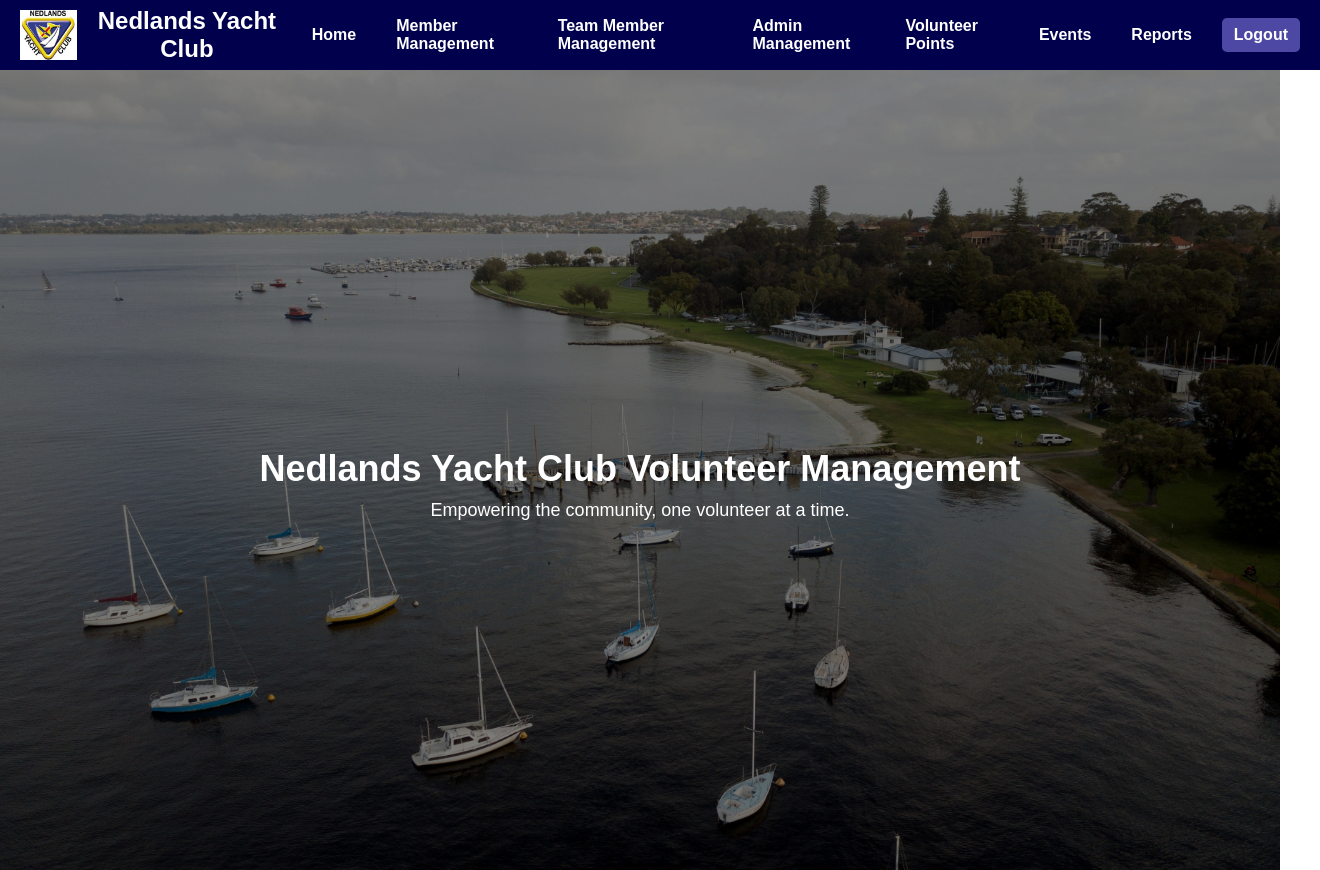
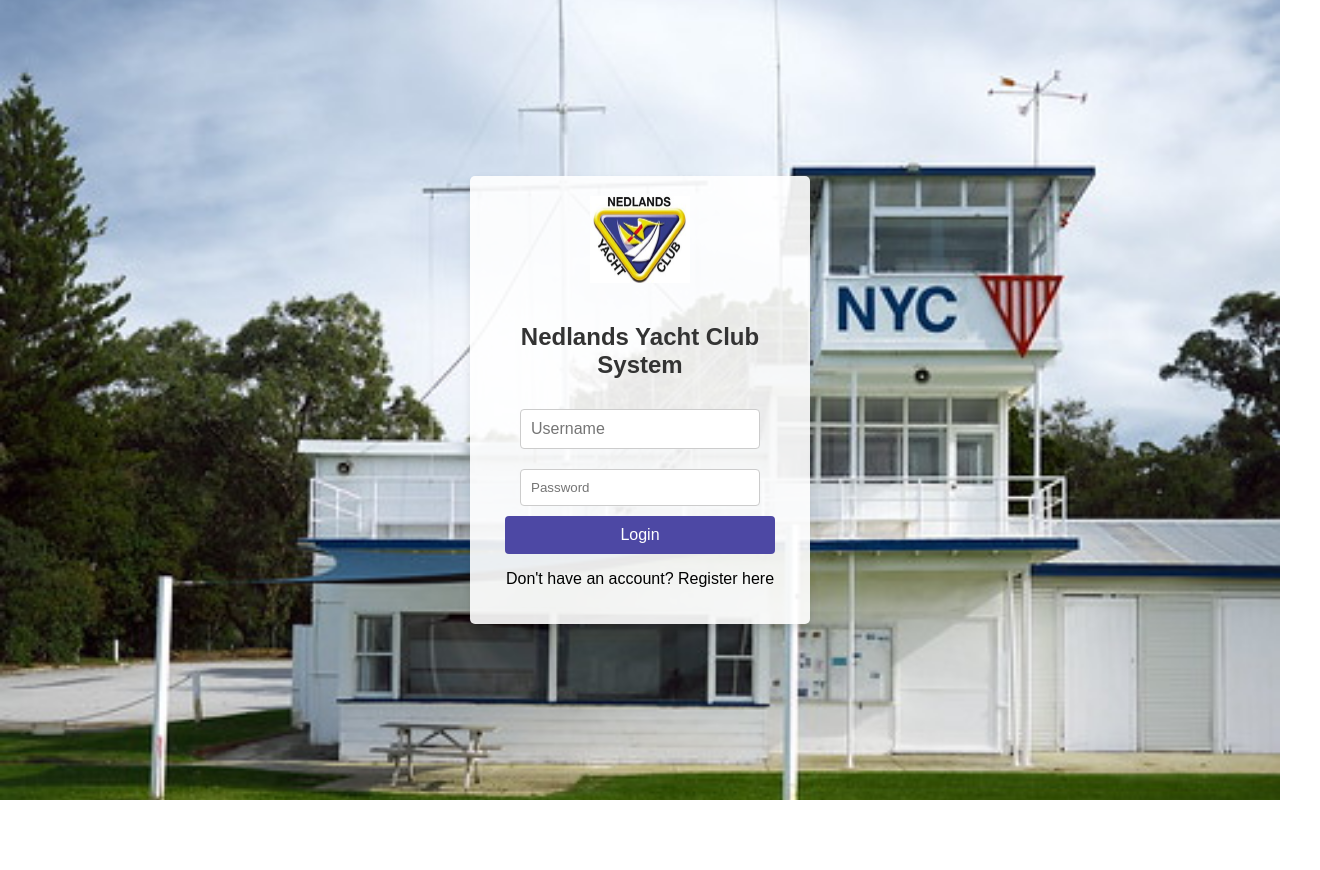
Before and after one commit to miacheng2/CITS5206-capstone, a React (Create React App) app in the folder Front_end/: page / in a window 1280 px wide. Shown: the whole page, 1320 px wide, since content can reach past the window. After the commit the page ends 800 px from the top, so only its background shows below. Built offline with nearby package versions, Linux system fonts and the light colour scheme.

Commit message:
Restore login functionality

```diff
--- a/Front_end/src/App.js
+++ b/Front_end/src/App.js
@@ -33,6 +33,12 @@ function App() {
 
     return (
         <Router>
+            {!token ? (
+                <Routes>
+                    <Route path="*" element={<Login setToken={setToken} setUserProfile={setUserProfile} />} />
+                </Routes>
+            ) : (
+                <>
 
                     <Navbar setToken={setToken} logout={logout} />
                     <Routes>
@@ -47,6 +53,8 @@ function App() {
                         <Route path="/volunteer-points" element={<VolunteerPointsList />} />
                         <Route path="/login" element={<Login setToken={setToken} setUserProfile={setUserProfile} />} />
                     </Routes>
+                    </>
+                )}
 
 
         </Router>
--- a/Front_end/src/components/AdminUserManagement.js
+++ b/Front_end/src/components/AdminUserManagement.js
@@ -29,7 +29,7 @@ const AdminUserManagement = ({ userProfile }) => {
 
     useEffect(() => {
         if (editProfile.username || editProfile.email) {
-            setEditErrorMessage(''); // 如果成功获取到用户名或邮箱，清除错误消息
+            setEditErrorMessage('');
         }
     }, [editProfile]);
 
@@ -102,18 +102,16 @@ const AdminUserManagement = ({ userProfile }) => {
         }
 
         try {
-            // 发送 PUT 请求到 /api/change-password/
+            // /api/change-password/
             const response = await axios.put('http://localhost:8000/api/change-password/', {
-                username: userProfile.username,  // 提供当前用户名
+                username: userProfile.username,
                 current_password: passwordData.currentPassword,
                 new_password: passwordData.newPassword
             });
 
-            // 成功处理
             setPasswordSuccessMessage('Password updated successfully');
             setPasswordErrorMessage('');
         } catch (error) {
-            // 失败处理
             setPasswordErrorMessage('Failed to update password. Please try again.');
             console.error('Error details:', error.response ? error.response.data : error.message);
         }
--- a/Front_end/src/components/Navbar.js
+++ b/Front_end/src/components/Navbar.js
@@ -25,7 +25,7 @@ function Navbar({ logout }) {
             <div className={styles.leftDiv}>
                 <button
                     className={styles.logoutButton}
-                    onClick={logout}  // 简单地调用传递的 logout 函数
+                    onClick={logout}
                 >
                     <b>Logout</b>
                 </button>
--- a/Front_end/src/components/TeamMemberList.js
+++ b/Front_end/src/components/TeamMemberList.js
@@ -113,7 +113,7 @@ function TeamMemberList() {
     };
 
     const handleUploadClick = () => {
-        fileInputRef.current.click(); // 触发 file input 的点击事件
+        fileInputRef.current.click();
     };
 
     return (
--- a/Front_end/src/components/WorkTeamManagement.js
+++ b/Front_end/src/components/WorkTeamManagement.js
@@ -13,7 +13,6 @@ const WorkTeamManagement = () => {
     const generateTableHeaders = (data) => {
         if (data.length > 0) {
             return Object.keys(data[0]).map(key => {
-                // 将字段名转换为更友好的格式
                 const header = key.replace(/([A-Z])/g, ' $1').trim();
                 return header.charAt(0).toUpperCase() + header.slice(1);
             });
--- a/Front_end/src/components/styles/AdminUserManagement.module.css
+++ b/Front_end/src/components/styles/AdminUserManagement.module.css
@@ -6,7 +6,6 @@
     width: 60%;
     margin: 40px auto;
     font-family: 'Arial', sans-serif;
-    /* 更专业的字体 */
 }
 
 .feature {
@@ -27,12 +26,9 @@
     border-radius: 8px;
     cursor: pointer;
     width: auto;
-    /* 或许允许按钮大小根据内容自动调整 */
     display: inline-block;
-    /* 改进按钮的布局 */
     margin-top: 10px;
     transition: background-color 0.3s ease;
-    /* 平滑的颜色过渡 */
 }
 
 .button:hover {
@@ -43,7 +39,6 @@
     display: flex;
     flex-direction: column;
     gap: 10px;
-    /* 增加表单元素之间的间距 */
 }
 
 input[type="text"],
@@ -52,13 +47,12 @@ input[type="email"] {
     padding: 10px;
     border-radius: 4px;
     border: 1px solid #ccc;
-    transition: border-color 0.3s ease; /* 输入框边框颜色过渡 */
-    width: 100%; /* 设置输入框宽度一致 */
-    box-sizing: border-box; /* 确保padding不会影响元素的宽度 */
+    transition: border-color 0.3s ease;
+    width: 100%;
+    box-sizing: border-box;
 }
 
 input[type="text"]:focus,
 input[type="password"]:focus {
     border-color: #4C49A2;
-    /* 输入焦点时边框颜色 */
 }
--- a/Front_end/src/components/styles/Login.module.css
+++ b/Front_end/src/components/styles/Login.module.css
@@ -3,7 +3,7 @@
     align-items: center;
     justify-content: center;
     height: 100vh;
-    background-image: url('../nycimg5.jpg'); /* 背景图片路径 */
+    background-image: url('../nycimg5.jpg');
     background-size: cover;
     background-position: center;
 }
@@ -11,7 +11,7 @@
 
 .login_form {
     padding: 20px;
-    background-color: rgba(255, 255, 255, 0.9); /* 半透明白色背景 */
+    background-color: rgba(255, 255, 255, 0.9);
     border-radius: 5px;
     box-shadow: 0 4px 8px rgba(0, 0, 0, 0.1);
     width: 300px;
@@ -25,11 +25,11 @@
 .login_form h2 {
     text-align: center;
     margin-bottom: 20px;
-    color: #333; /* 黑色字体 */
+    color: #333;
 }
 
 .login_form img {
-    width: 100px; /* 调整 Logo 大小 */
+    width: 100px;
     margin-bottom: 20px;
 }
 .login_form input {
--- a/Front_end/src/components/styles/Navbar.module.css
+++ b/Front_end/src/components/styles/Navbar.module.css
@@ -83,10 +83,10 @@ body {
 
 .navList li>a,
 .leftDiv>button {
-    color: white; /* 将字体颜色改为白色 */
+    color: white;
     font-size: 16px;
     font-weight: bold;
-    text-decoration: none; /* 移除下划线 */
+    text-decoration: none;
 }
 
 
@@ -94,7 +94,7 @@ body {
 .navList li>a:hover {
     background-color: #f7fc00;
     color: #00004D;
-    text-decoration: none; /* 移除悬停时的下划线 */
+    text-decoration: none;
 }
 
 .dropdownContent {
```
Also changed, not shown: 2 other files (tests, documents, lock files or other folders).
